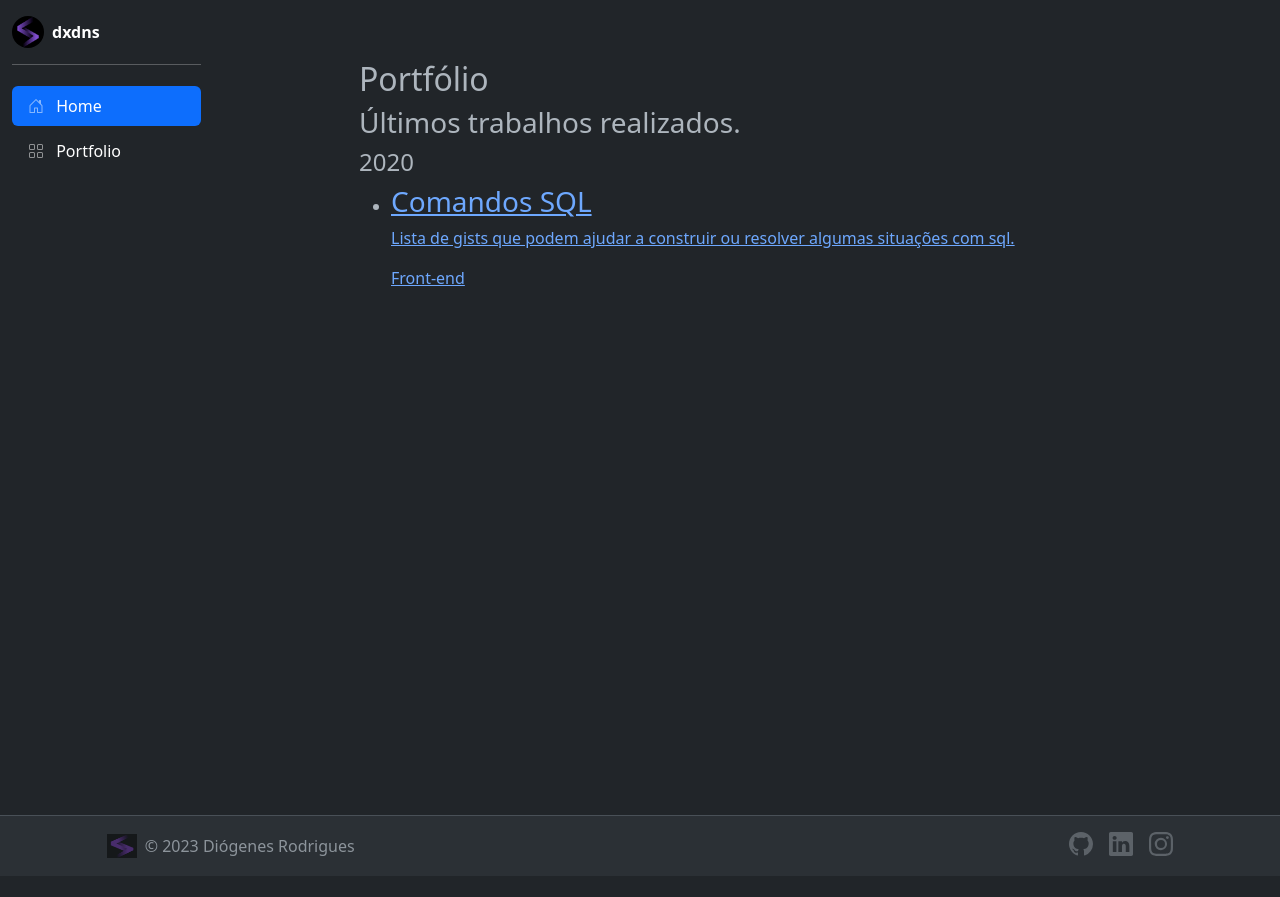
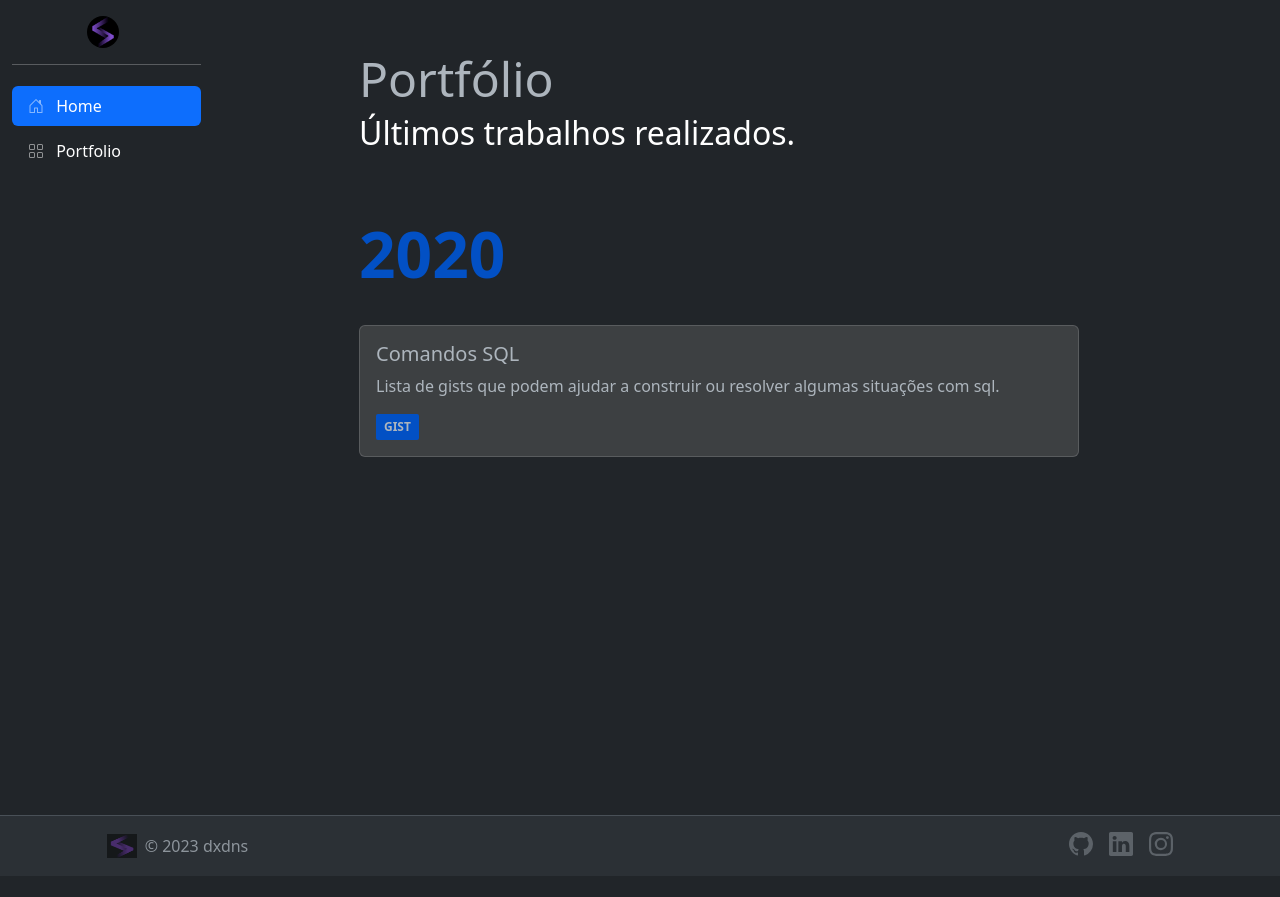
Before and after one commit to dxdns/dxdns.github.io, a Jekyll site: the page built from portfolio.html, in a window 1280 px wide. Shown: the top 897 px of the page. Built offline with Jekyll 4.4.1, drawn with Linux system fonts in a browser that asks for light colours.

Commit message:
align center header logo and cards portfolio

```diff
--- a/_includes/footer.html
+++ b/_includes/footer.html
@@ -19,7 +19,7 @@
         <a href="/" class="mb-3 me-2 mb-md-0 text-body-secondary text-decoration-none lh-1">
             <img class="bi" width="30" height="24" src="https://dxdns.github.io/assets/images/logo.png" />
         </a>
-        <span class="mb-3 mb-md-0 text-body-secondary">&copy; 2023 Diógenes Rodrigues</span>
+        <span class="mb-3 mb-md-0 text-body-secondary">&copy; 2023 dxdns</span>
     </div>
 
     <ul class="nav col-md-4 justify-content-end list-unstyled d-flex">
--- a/_includes/nav-mobile.html
+++ b/_includes/nav-mobile.html
@@ -1,7 +1,7 @@
 <header>
     <nav class="d-md-none d-sm-block navbar navbar-expand-md navbar-dark fixed-top bg-dark">
         <div class="container-fluid">
-            <a class="navbar-brand" href="#">dxdns</a>
+            <a class="navbar-brand" href="/">dxdns</a>
             <button class="navbar-toggler" type="button" data-bs-toggle="collapse" data-bs-target="#navbarCollapse"
                 aria-controls="navbarCollapse" aria-expanded="false" aria-label="Toggle navigation">
                 <span class="navbar-toggler-icon"></span>
--- a/_includes/nav.html
+++ b/_includes/nav.html
@@ -1,10 +1,12 @@
 <nav id="sidebarMenu" class="col-md-3 col-lg-2 d-md-block text-bg-dark sidebar collapse">
     <div class="position-sticky pt-3 sidebar-sticky">
-        <a href="#" class="d-flex align-items-center text-white text-decoration-none">
-            <img src="https://dxdns.github.io/assets/images/logo50x50.png" alt="" width="32" height="32"
-                class="rounded-circle me-2">
-            <strong>dxdns</strong>
-        </a>
+        <div class="d-flex justify-content-center">
+            <a href="#" class="d-flex align-items-center text-white text-decoration-none">
+                <img src="https://dxdns.github.io/assets/images/logo50x50.png" alt="" width="32" height="32"
+                    class="rounded-circle me-2">
+                <!-- <strong>dxdns</strong> -->
+            </a>
+        </div>
         <hr>
 
         <ul class="nav nav-pills flex-column mb-auto">
--- a/_layouts/default.html
+++ b/_layouts/default.html
@@ -51,8 +51,8 @@
 
       <main class="flex-shrink-0 col-md-9 ms-sm-auto col-lg-9 px-md-4">
         <div class="container">
-          <section>
-            <article>
+          <section class="post">
+            <article class="post-content post-content--intro">
               {{ content }}
             </article>
           </section>
--- a/assets/css/custom.css
+++ b/assets/css/custom.css
@@ -1,8 +1,15 @@
 /* body {
   background-color: #000000cc;
 } */
+.card {
+  background-color: rgba(128, 128, 128, 0.296);
+  transition: all 0.5s;
+}
+.card:hover {
+  background-color: rgb(47, 47, 47);
+}
 
-main > .container {
+main>.container {
   padding: 60px 15px 0;
 }
 
@@ -21,48 +28,6 @@
 .subtitle {
   color: rgb(190, 184, 176);
   font-style: italic;
-}
-
-.post-content p {
-  font-size: 1.5rem;
-}
-
-.post-content--intro p {
-  margin: 0;
-  font-size: 1.5rem;
-  line-height: 2rem;
-}
-
-.post-content--intro p {
-  margin: 0;
-  font-size: 1.5rem;
-  line-height: 2rem;
-}
-
-.post-content--intro p {
-  font-size: 2rem;
-  line-height: 2.5rem;
-}
-
-.post-content--intro p {
-  font-size: 3rem;
-  line-height: 3.5rem;
-}
-
-.post-content--intro p:not(:last-child) {
-  margin-bottom: 1rem;
-}
-
-.post-content--intro p:not(:last-child) {
-  margin-bottom: 1.5rem;
-}
-
-.post-content--intro p:not(:last-child) {
-  margin-bottom: 2rem;
-}
-
-.post {
-  max-width: 45rem;
 }
 
 .bd-placeholder-img {
@@ -174,3 +139,422 @@
 .bd-mode-toggle {
   z-index: 1500;
 }
+
+.gist .blob-code,
+.gist .blob-num {
+  background: #121214 !important;
+  color: #fff !important
+}
+
+.gist .gist-data {
+  background-color: transparent !important
+}
+
+.gist .gist-meta {
+  background-color: transparent !important
+}
+
+.entry {
+  margin-bottom: 17rem
+}
+
+.grid {
+  width: calc(100% - 80px);
+  max-width: 104rem;
+  margin: 0 auto
+}
+
+@media (min-width:834px) {
+  .grid {
+    width: calc(100% - 256px)
+  }
+}
+
+.reset-button {
+  display: inline-block;
+  margin: 0;
+  padding: 0;
+  border: 0;
+  user-select: none;
+  vertical-align: middle;
+  white-space: nowrap;
+  text-decoration: none;
+  text-align: center;
+  background-color: transparent;
+  outline: 0
+}
+
+.reset-button:not(:disabled):not(.disabled) {
+  cursor: pointer
+}
+
+.reset-input {
+  display: block;
+  width: 100%;
+  border: 0;
+  background-clip: padding-box;
+  outline: 0
+}
+
+.reset-input:not(:disabled):not(.disabled) {
+  cursor: text
+}
+
+.reset-input.disabled,
+.reset-input:disabled {
+  cursor: default
+}
+
+.post-tags {
+  display: flex;
+  flex-wrap: wrap;
+  margin-bottom: 1rem;
+  margin: -.125rem
+}
+
+.post-tags span {
+  display: block;
+  margin: .125rem;
+  padding: .25rem .5rem;
+  font-size: .75rem;
+  font-weight: 600;
+  text-transform: uppercase;
+  background-color: #0250c4;
+  border-radius: .125rem
+}
+
+.post-breadcrumb {
+  margin: 0;
+  margin-bottom: 2rem;
+  padding: 0;
+  list-style: none
+}
+
+.post-breadcrumb li {
+  display: inline-block;
+  text-transform: capitalize
+}
+
+.post-breadcrumb li:not(:last-child) {
+  margin-right: .5rem
+}
+
+.post-breadcrumb li:not(:last-child):after {
+  content: ">";
+  margin-left: .5rem;
+  font-size: .75rem;
+  line-height: .75rem
+}
+
+.post-list {
+  margin: 0;
+  padding: 0;
+  list-style: none
+}
+
+.post-list__title {
+  font-weight: 700;
+  margin: 3rem 0 1.5rem;
+  font-size: 3rem;
+  color: #0250c4;
+}
+
+@media (min-width:834px) {
+  .post-list__title {
+    margin: 4rem 0 2rem;
+    font-size: 4rem
+  }
+}
+
+.post-list li:not(:last-child) {
+  margin-bottom: 1.5rem;
+  padding-bottom: 1.5rem;
+  border-bottom: .0625rem solid rgba(255, 255, 255, .1)
+}
+
+.post-card {
+  display: flex;
+  flex-direction: column;
+}
+
+@media (min-width:768px) {
+  .post-card {
+    flex-direction: row;
+    justify-content: space-between
+  }
+}
+
+.post-card:hover .post-card__title {
+  color: rgba(255, 255, 255, .5)
+}
+
+.post-card__title {
+  margin: .5rem 0;
+  font-size: 1.5rem;
+  line-height: 1.8rem;
+  color: #fff;
+  transition: .2s all ease
+}
+
+@media (min-width:768px) {
+  .post-card__title {
+    font-size: 2rem;
+    line-height: 2.4rem
+  }
+}
+
+.post-card__excerpt {
+  margin-top: 0;
+  font-size: 1.125rem;
+  line-height: 1.2
+}
+
+@media (min-width:768px) {
+  .post-card__excerpt {
+    font-size: 1.375rem
+  }
+}
+
+.post-card__date {
+  white-space: nowrap;
+  line-height: 1.8rem;
+  color: rgba(255, 255, 255, .5)
+}
+
+@media (min-width:768px) {
+  .post-card__date {
+    margin: .5rem 0;
+    margin-left: 3rem;
+    line-height: 2.4rem;
+  }
+}
+
+.post-content a {
+  color: white;
+  text-decoration: none;
+}
+
+.post-content a:hover {
+  text-decoration: none;
+}
+
+.post-content img {
+  width: auto;
+  max-width: 100%;
+  display: block;
+}
+
+/* .post-content p {
+  margin: 36px 0;
+  font-size: 1.125rem;
+  line-height: 1.5;
+  color: rgba(255, 255, 255, .8)
+}
+
+@media (min-width:834px) {
+  .post-content p {
+    font-size: 1.5rem
+  }
+} */
+
+.post-content ul li {
+  font-size: 1.125rem;
+  line-height: 1.5
+}
+
+@media (min-width:834px) {
+  .post-content ul li {
+    font-size: 1.5rem
+  }
+}
+
+.post-content ul li:not(:last-child) {
+  margin-bottom: 1rem
+}
+
+@media (min-width:834px) {
+  .post-content ul li:not(:last-child) {
+    margin-bottom: 1.5rem
+  }
+}
+
+.post-content strong {
+  color: #fff
+}
+
+.post-content .video {
+  position: relative;
+  padding-bottom: 56.25%;
+  height: 0
+}
+
+.post-content .video iframe {
+  position: absolute;
+  top: 0;
+  left: 0;
+  width: 100%;
+  height: 100%
+}
+
+.post-content blockquote p,
+.post-content h3 {
+  font-size: 1.5rem;
+  line-height: 1.2;
+  color: #fff
+}
+
+@media (min-width:834px) {
+
+  .post-content blockquote p,
+  .post-content h3 {
+    font-size: 2rem
+  }
+}
+
+/* .post-content--intro p {
+  margin: 0;
+  font-size: 1.5rem;
+  line-height: 2rem
+}
+
+@media (min-width:480px) {
+  .post-content--intro p {
+    font-size: 2rem;
+    line-height: 2.5rem
+  }
+}
+
+@media (min-width:834px) {
+  .post-content--intro p {
+    font-size: 1rem;
+    line-height: 3.5rem
+  }
+}
+
+.post-content--intro p:not(:last-child) {
+  margin-bottom: 1rem
+}
+
+@media (min-width:480px) {
+  .post-content--intro p:not(:last-child) {
+    margin-bottom: 1.5rem
+  }
+}
+
+@media (min-width:834px) {
+  .post-content--intro p:not(:last-child) {
+    margin-bottom: 2rem
+  }
+}
+
+.post-content--intro strong {
+  font-size: 2rem;
+  font-weight: 700
+}
+
+@media (min-width:480px) {
+  .post-content--intro strong {
+    font-size: 2.5rem
+  }
+}
+
+@media (min-width:834px) {
+  .post-content--intro strong {
+    font-size: 4rem
+  }
+} */
+
+.post-header__title {
+  margin: 0;
+  font-size: 2rem;
+  line-height: 1.2
+}
+
+@media (min-width:834px) {
+  .post-header__title {
+    font-size: 3rem
+  }
+}
+
+.post-header__subtitle {
+  font-size: 1.5rem;
+  line-height: 1.2;
+  font-weight: 300;
+  opacity: .8
+}
+
+.post-header__date {
+  display: none
+}
+
+.page-header {
+  margin-bottom: 2.5rem
+}
+
+.page-header__title {
+  margin: 0;
+  font-size: 2rem;
+  line-height: 2.375rem
+}
+
+@media (min-width:834px) {
+  .page-header__title {
+    font-size: 3rem
+  }
+}
+
+.page-header__subtitle {
+  margin: 0;
+  margin-top: .5rem;
+  font-size: 1.125rem;
+  font-weight: 300
+}
+
+@media (min-width:834px) {
+  .page-header__subtitle {
+    margin-top: 1rem;
+    font-size: 1.25rem
+  }
+}
+
+.post {
+  max-width: 45rem
+}
+
+#loading {
+  opacity: 0.7;
+  width: 100%;
+  height: 100%;
+  top: 0;
+  left: 0;
+  position: fixed;
+  display: block;
+  background-color: #fff;
+  z-index: 99;
+  display: flex;
+  justify-content: center;
+  align-items: center
+}
+
+.loader {
+  border: 16px solid #f3f3f3;
+  border-top: 16px solid #121214;
+  border-radius: 50%;
+  width: 100px;
+  height: 100px;
+  animation: spin 1s linear infinite
+}
+
+@keyframes spin {
+  0% {
+    transform: rotate(0)
+  }
+
+  100% {
+    transform: rotate(360deg)
+  }
+}
+
+.bg-hide {
+  background-color: transparent !important;
+}
--- a/portfolio.html
+++ b/portfolio.html
@@ -10,20 +10,19 @@
 permalink: /portfolio
 ---
 
-<section class="post">
 <header class="page-header">
 	<h2 class="page-header__title">Portfólio</h2>
 	<h3 class="page-header__subtitle">Últimos trabalhos realizados.</h3>
 </header>
 
 <h4 class="post-list__title" id="2020-ref">2020</h4>
-	<ul class="post-list">
-		<li class="post-card">
 <a href="https://dxdns.github.io/sql" target="_blank" rel="noopener">
-				<h3 class="post-card__title">Comandos SQL</h3>
-				<p class="post-card__excerpt">Lista de gists que podem ajudar a construir ou resolver algumas situações
+	<div class="card">
+		<div class="card-body">
+			<h5 class="card-title">Comandos SQL</h5>
+			<p class="card-text">Lista de gists que podem ajudar a construir ou resolver algumas situações
 				com sql.</p>
-				<div class="post-tags"><span>Front-end</span></div>
+			<div class="post-tags"><span>gist</span></div>
+		</div>
+	</div>
 </a>
-		</li>
-</section>
```
Lines whose indentation alone changed are shown as unchanged.
